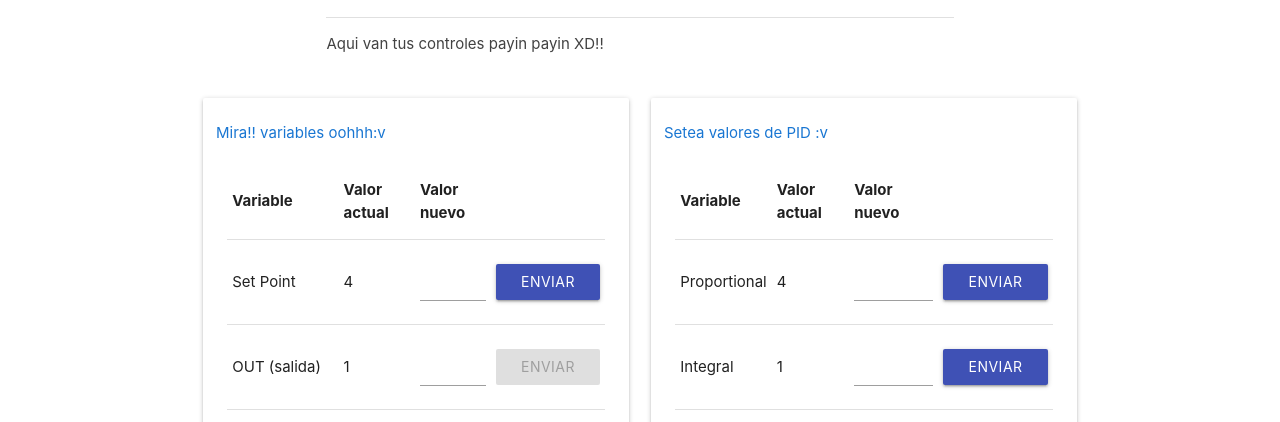
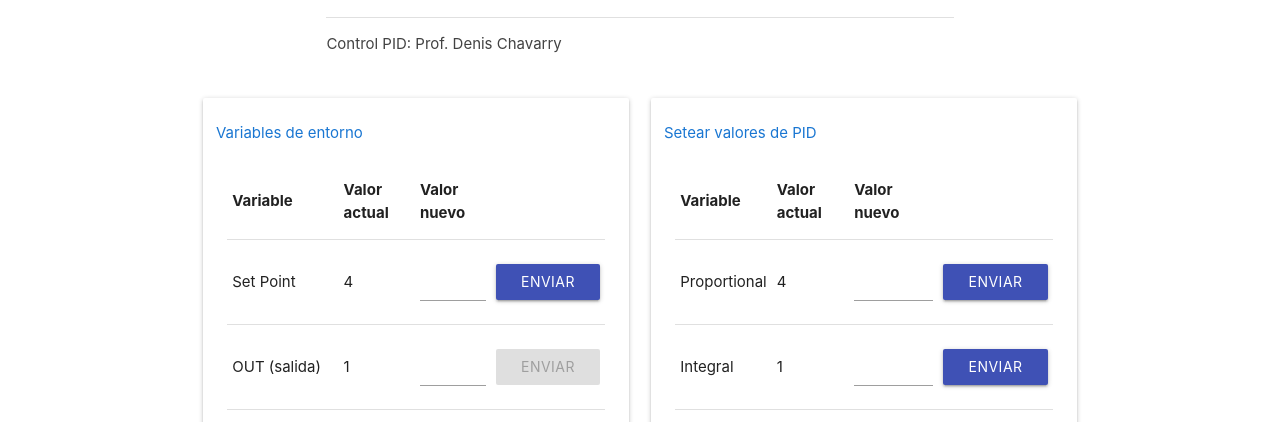
Before and after one commit to mokuzaru/template_plc, a plain HTML site: page index.html in a window 1280 px wide. Shown: the part 678-1100 px from the top of the page. Drawn offline with Linux system fonts and the light colour scheme.

Commit message:
fix name

```diff
--- a/index.html
+++ b/index.html
@@ -29,13 +29,13 @@
         <div class="row container">
           <h2 class="header">Panel de control</h2>
           <div class="divider"></div>
-          <p class="grey-text text-darken-3 lighten-3">Aqui van tus controles payin payin XD!!</p>
+          <p class="grey-text text-darken-3 lighten-3">Control PID: Prof. Denis Chavarry</p>
         </div>
         <div class="row">
           <div class="col s12 m6 l6">
             <div class="card-panel ">
                 <div class="row">
-                  <span class="blue-text text-darken-2">Mira!! variables oohhh:v</span>
+                  <span class="blue-text text-darken-2">Variables de entorno</span>
                 </div>
                 <table class="responsive-table">
                   <thead>
@@ -92,7 +92,7 @@
           <div class="col s12 m6 l6">
             <div class="card-panel">
                 <div class="row">
-                  <span class="blue-text text-darken-2">Setea valores de PID :v</span>
+                  <span class="blue-text text-darken-2">Setear valores de PID</span>
                 </div>
                 <table class="responsive-table">
                   <thead>
```
